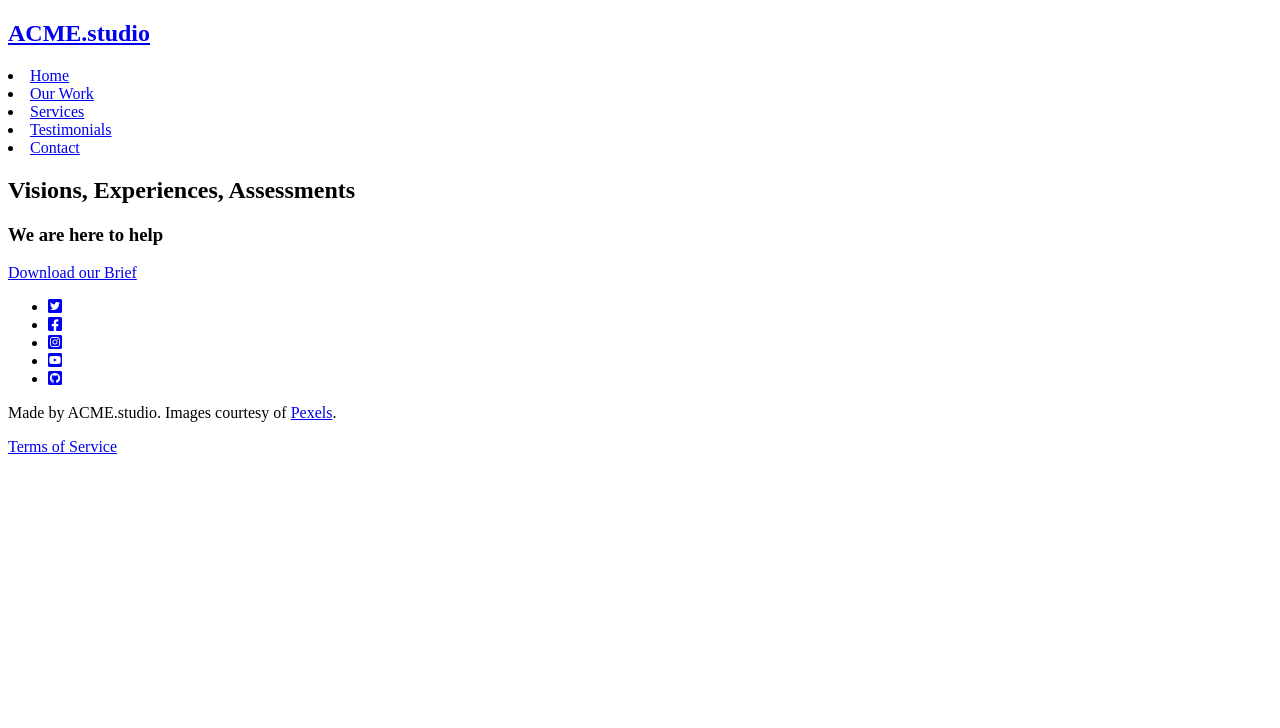
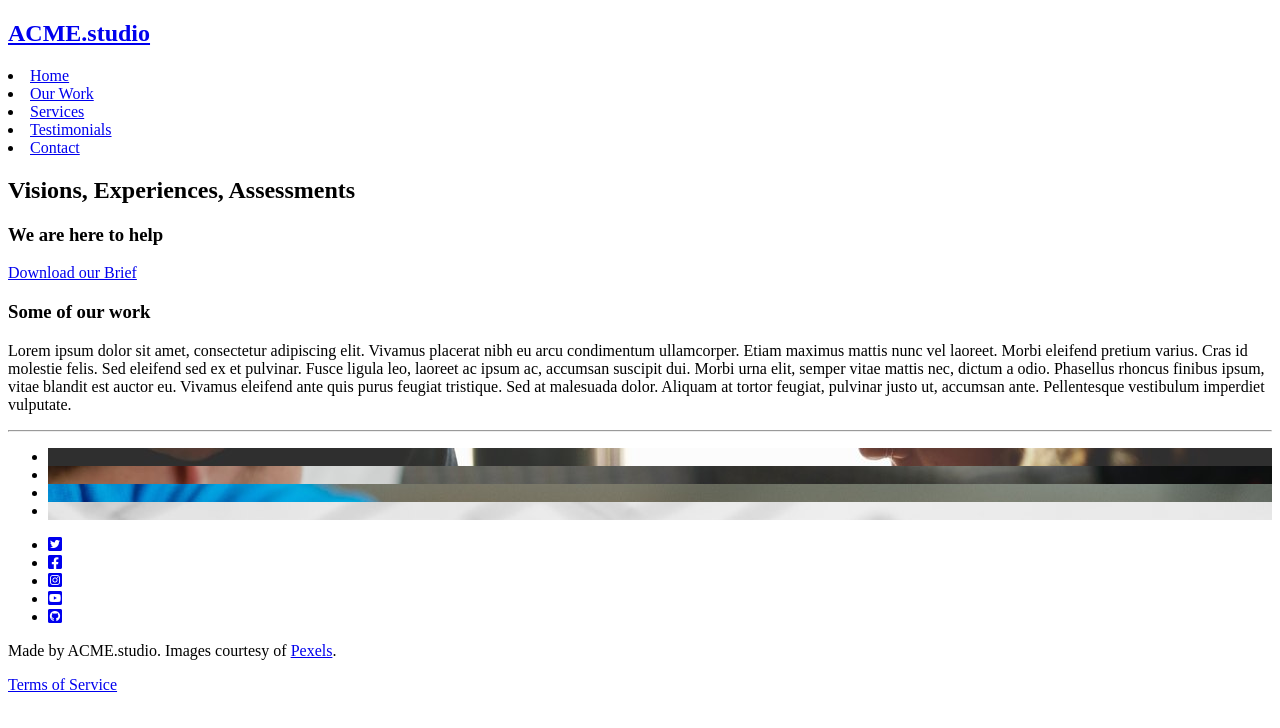
Before and after one commit to upc-pre-202201-si385-sv41/acme-studio-basic-landing, a plain HTML site: page public/index.html in a window 1280 px wide. Drawn offline with nearby package versions, Linux system fonts and the light colour scheme.

Commit message:
feat(our-work): Added Our work Section Content.

```diff
--- a/public/index.html
+++ b/public/index.html
@@ -20,7 +20,21 @@
             <a href="#">Download our Brief</a>
         </section>
 
-        <section id="our-work"></section>
+        <section id="our-work">
+            <h3>Some of our work</h3>
+            <p>Lorem ipsum dolor sit amet, consectetur adipiscing elit. Vivamus placerat nibh eu arcu condimentum ullamcorper. Etiam maximus mattis nunc vel laoreet. Morbi eleifend pretium varius. Cras id molestie felis. Sed eleifend sed ex et pulvinar. Fusce ligula leo, laoreet ac ipsum ac, accumsan suscipit dui. Morbi urna elit, semper vitae mattis nec, dictum a odio. Phasellus rhoncus finibus ipsum, vitae blandit est auctor eu. Vivamus eleifend ante quis purus feugiat tristique. Sed at malesuada dolor. Aliquam at tortor feugiat, pulvinar justo ut, accumsan ante. Pellentesque vestibulum imperdiet vulputate.</p>
+            <hr>
+            <ul>
+                <li style="background-image: url(assets/images/meeting.jpg)" role="img"
+                    aria-label="Our Team during UX Need-finding interviews"></li>
+                <li style="background-image: url(assets/images/startup.jpg)" role="img"
+                    aria-label="An Agile Planning Meeting for a Customer Project"></li>
+                <li style="background-image: url(assets/images/watch.jpg)" role="img"
+                    aria-label="During a testing session with a user for a Restaurant Searching Wearable App"></li>
+                <li style="background-image: url(assets/images/wireframe.jpg)" role="img"
+                    aria-label="Some Wireframes for a news content platform, as part of our UX Design Lifecycle"></li>
+            </ul>
+        </section>
 
         <section id="services"></section>
 
```
